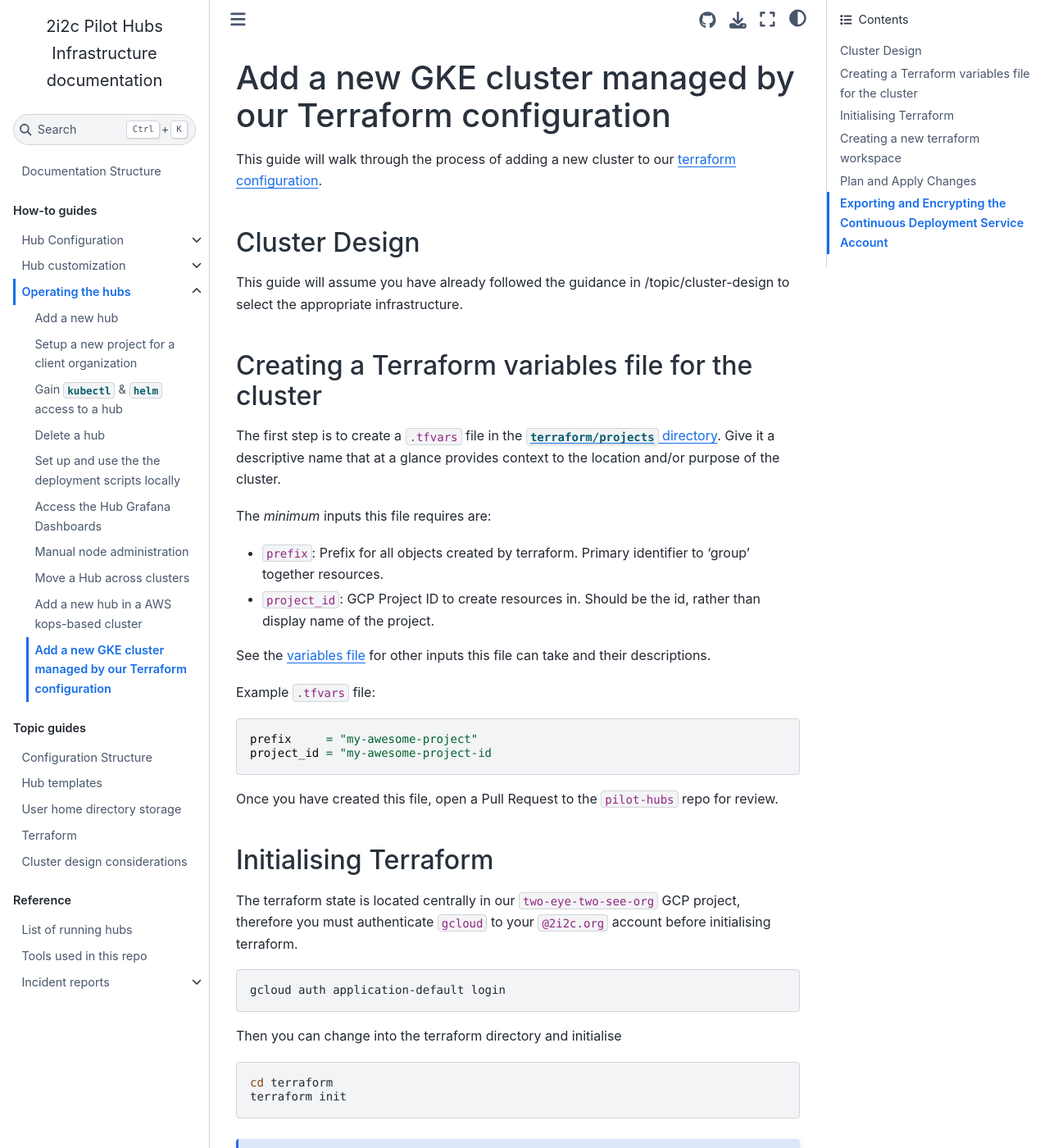
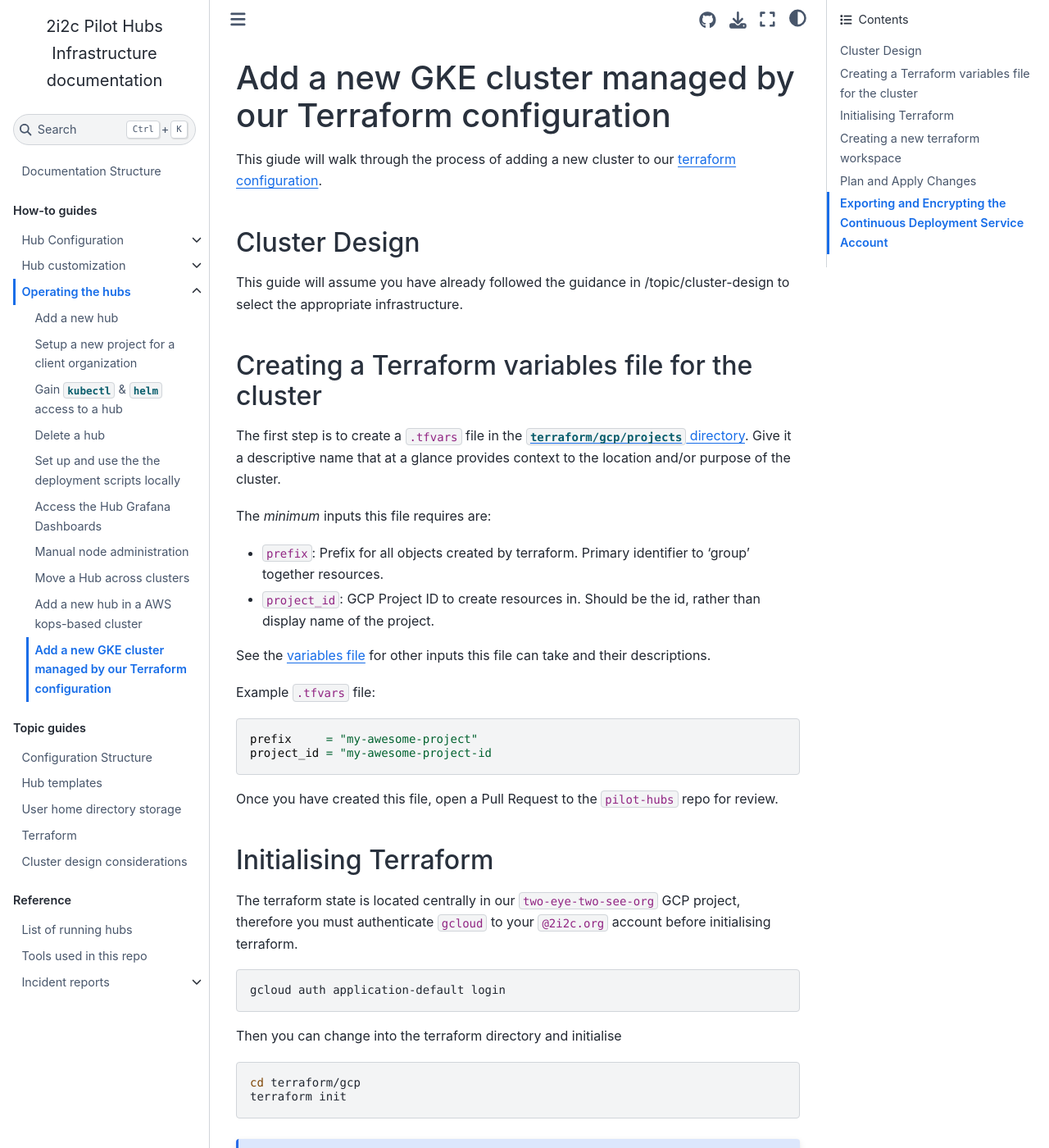
Before and after one commit to 2i2c-org/infrastructure, a Sphinx documentation site: the page built from docs/howto/operate/new-tf-cluster.md, in a window 1280 px wide and 1400 px high. Shown: the whole window at 82% size. Built offline with Sphinx 7.4.7 and the Sphinx Book theme 1.1.4, drawn with Linux system fonts in a browser that asks for light colours; pages that are not in the unit, such as notebooks, are missing from menus; the version number could not be read and is left out; some of the changed text lies outside the part shown.

Commit message:
Point GCP terraform docs to their subdir

````diff
--- a/docs/howto/operate/new-tf-cluster.md
+++ b/docs/howto/operate/new-tf-cluster.md
@@ -1,6 +1,6 @@
 # Add a new GKE cluster managed by our Terraform configuration
 
-This guide will walk through the process of adding a new cluster to our [terraform configuration](https://github.com/2i2c-org/pilot-hubs/tree/master/terraform).
+This giude will walk through the process of adding a new cluster to our [terraform configuration](https://github.com/2i2c-org/pilot-hubs/tree/master/terraform/gcp).
 
 ## Cluster Design
 
@@ -8,7 +8,7 @@
 
 ## Creating a Terraform variables file for the cluster
 
-The first step is to create a `.tfvars` file in the [`terraform/projects` directory](https://github.com/2i2c-org/pilot-hubs/tree/master/terraform/projects).
+The first step is to create a `.tfvars` file in the [`terraform/gcp/projects` directory](https://github.com/2i2c-org/pilot-hubs/tree/master/terraform/gcp/projects).
 Give it a descriptive name that at a glance provides context to the location and/or purpose of the cluster.
 
 The _minimum_ inputs this file requires are:
@@ -18,7 +18,7 @@
 - `project_id`: GCP Project ID to create resources in.
   Should be the id, rather than display name of the project.
 
-See the [variables file](https://github.com/2i2c-org/pilot-hubs/blob/master/terraform/variables.tf) for other inputs this file can take and their descriptions.
+See the [variables file](https://github.com/2i2c-org/pilot-hubs/blob/master/terraform/gcp/variables.tf) for other inputs this file can take and their descriptions.
 
 Example `.tfvars` file:
 
@@ -40,7 +40,7 @@
 Then you can change into the terraform directory and initialise
 
 ```bash
-cd terraform
+cd terraform/gcp
 terraform init
 ```
 
@@ -56,7 +56,7 @@
 gcloud auth application-default print-access-token
 ```
 
-Add the access token to the [terraform backend block](https://github.com/2i2c-org/pilot-hubs/blob/2ef8a4bf35bb5ee9bf04ab3db1218b8c183c5da2/terraform/main.tf#L2-L5) in `main.tf`.
+Add the access token to the [terraform backend block](https://github.com/2i2c-org/pilot-hubs/blob/master/terraform/gcp/main.tf#L2-L5) in `main.tf`.
 **DO NOT COMMIT THIS CHANGE.**
 Then run `terraform init` or `terraform init -reconfigure`.
 
@@ -115,7 +115,7 @@
 Then, output the JSON key for the service account created by terraform to a file under the `secrets` directory.
 
 ```bash
-terraform output -raw ci_deployer_key > ../secrets/CLUSTER_NAME.json
+terraform output -raw ci_deployer_key > ../../secrets/CLUSTER_NAME.json
 ```
 
 where `CLUSTER_NAME` matches the name of our `.tfvars` file.
````
Also changed, not shown: 20 other files.
